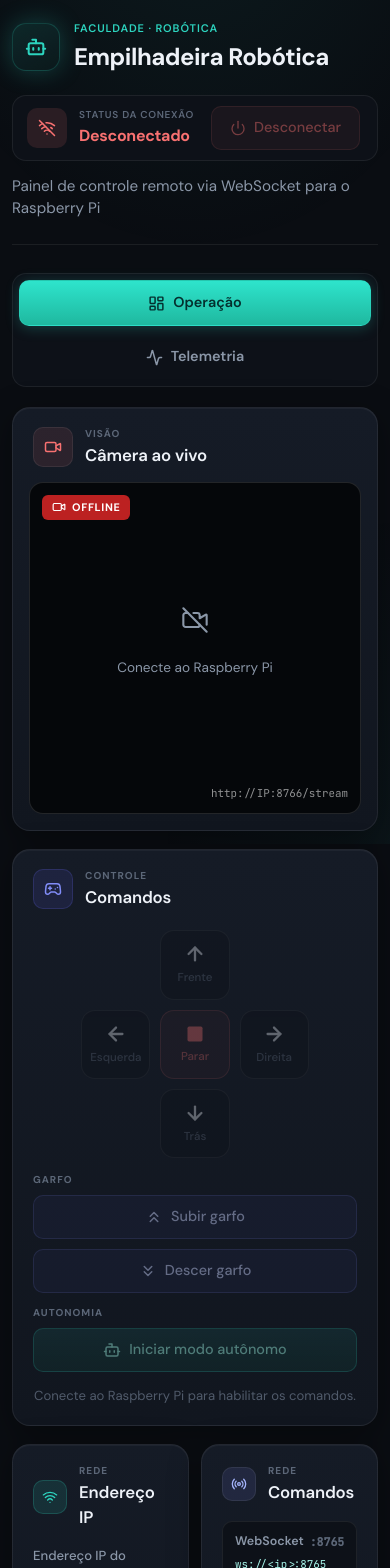
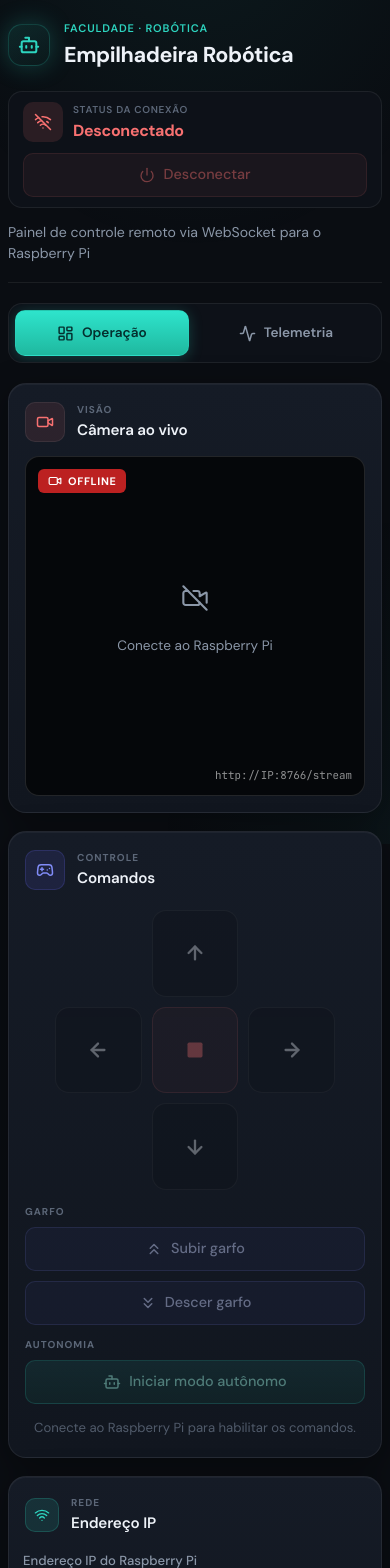
Before and after one commit to brenonevs/facprj-robotica, a React (Vite) app in the folder web-dashboard/: page / in a window 390 px wide. Shown: the top 1568 px of the page. Built offline with nearby package versions, Linux system fonts and the light colour scheme.

Commit message:
[feat] Enhance web dashboard with responsive design adjustments, improved logging ID generation, and WebSocket URL normalization

```diff
--- a/web-dashboard/src/App.jsx
+++ b/web-dashboard/src/App.jsx
@@ -13,6 +13,13 @@ import { OFFLINE_TELEMETRY, telemetryFromWebSocketMessage } from "./lib/telemetr
 import { createCommandMessage, createWebSocketUrl } from "./services/websocket.js";
 
 const savedIp = localStorage.getItem("raspberry_ip") ?? "";
+
+function createLogId() {
+  if (typeof crypto !== "undefined" && typeof crypto.randomUUID === "function") {
+    return crypto.randomUUID();
+  }
+  return `${Date.now().toString(36)}-${Math.random().toString(36).slice(2, 11)}`;
+}
 
 export function App() {
   const socketRef = useRef(null);
@@ -57,7 +64,7 @@ export function App() {
   const addLog = useCallback((message, variant = "neutral") => {
     setLogs((currentLogs) => [
       {
-        id: crypto.randomUUID(),
+        id: createLogId(),
         time: new Date().toLocaleTimeString(),
         message,
         variant,
@@ -173,14 +180,24 @@ export function App() {
       return;
     }
 
+    const syncQuery = window.matchMedia("(min-width: 1101px)");
+
     const updateHeight = () => {
+      if (!syncQuery.matches) {
+        setControlsPanelHeight(null);
+        return;
+      }
       setControlsPanelHeight(element.offsetHeight);
     };
 
     updateHeight();
     const observer = new ResizeObserver(updateHeight);
     observer.observe(element);
-    return () => observer.disconnect();
+    syncQuery.addEventListener("change", updateHeight);
+    return () => {
+      observer.disconnect();
+      syncQuery.removeEventListener("change", updateHeight);
+    };
   }, [activeTab, autonomousMode, isConnected, status]);
 
   const sendCommand = useCallback(
--- a/web-dashboard/src/services/websocket.js
+++ b/web-dashboard/src/services/websocket.js
@@ -1,8 +1,25 @@
 export const WEBSOCKET_PORT = 8765;
 export const CAMERA_STREAM_PORT = 8766;
 
+function normalizeHost(input) {
+  let host = input.trim();
+  host = host.replace(/^wss?:\/\//i, "");
+  host = host.replace(/^https?:\/\//i, "");
+  host = host.split("/")[0];
+  host = host.replace(/:\d+$/, "");
+  return host;
+}
+
+function isLocalHost(host) {
+  return host === "localhost" || /^\d{1,3}(\.\d{1,3}){3}$/.test(host);
+}
+
 export function createWebSocketUrl(ip) {
-  return `ws://${ip}:${WEBSOCKET_PORT}`;
+  const host = normalizeHost(ip);
+  if (isLocalHost(host)) {
+    return `ws://${host}:${WEBSOCKET_PORT}`;
+  }
+  return `wss://${host}`;
 }
 
 export function createCameraStreamUrl(ip) {
--- a/web-dashboard/src/styles.css
+++ b/web-dashboard/src/styles.css
@@ -67,7 +67,9 @@ input {
 .dashboard {
   width: min(1500px, calc(100% - 40px));
   margin: 0 auto;
-  padding: 28px 0 40px;
+  padding: 28px 0 max(40px, env(safe-area-inset-bottom));
+  padding-left: max(0px, env(safe-area-inset-left));
+  padding-right: max(0px, env(safe-area-inset-right));
 }
 
 .dashboard-header {
@@ -1924,86 +1926,18 @@ input {
   }
 }
 
-@media (max-width: 1024px) {
+@media (max-width: 1100px) {
   .dashboard-grid {
-    grid-template-columns: 1fr 1fr;
+    grid-template-columns: 1fr;
   }
 
   .dashboard-grid--operation {
-    grid-template-columns: minmax(300px, 1.05fr) minmax(260px, 0.95fr);
-    grid-template-rows: auto auto;
+    grid-template-columns: 1fr;
+    grid-template-rows: auto;
   }
 
   .dashboard-grid--operation > .card-camera,
   .dashboard-grid--operation > .operation-network-row {
-    height: auto;
-  }
-
-  .dashboard-grid--operation .card-console {
-    height: var(--operation-controls-height, auto);
-    max-height: var(--operation-controls-height, none);
-  }
-
-  .card-camera {
-    grid-column: 1;
-    grid-row: 1;
-  }
-
-  .operation-commands-slot {
-    grid-column: 1;
-    grid-row: 2;
-  }
-
-  .operation-network-row {
-    grid-column: 2;
-    grid-row: 1;
-  }
-
-  .card-console {
-    grid-column: 2;
-    grid-row: 2;
-  }
-
-  .telemetry-layout {
-    grid-template-columns: 1fr;
-  }
-
-  .telemetry-auto-strip {
-    grid-template-columns: 1fr;
-  }
-}
-
-@media (max-width: 720px) {
-  .dashboard {
-    width: calc(100% - 24px);
-    padding: 20px 0 32px;
-  }
-
-  .header-subtitle {
-    margin-left: 0;
-    margin-top: 14px;
-  }
-
-  .dashboard-grid {
-    grid-template-columns: 1fr;
-  }
-
-  .header-connection {
-    width: 100%;
-    justify-content: flex-start;
-  }
-
-  .dashboard-grid--operation {
-    grid-template-rows: auto;
-  }
-
-  .operation-network-row {
-    grid-template-columns: 1fr 1fr;
-    grid-template-rows: auto auto;
-    height: auto;
-  }
-
-  .operation-network-row > .card {
     height: auto;
   }
 
@@ -2016,22 +1950,145 @@ input {
     height: auto;
   }
 
+  .operation-network-row {
+    grid-template-columns: repeat(2, minmax(0, 1fr));
+    grid-template-rows: auto;
+    height: auto;
+  }
+
+  .operation-network-row > .card {
+    height: auto;
+  }
+
   .dashboard-grid--operation .card-console {
+    height: auto;
     max-height: none;
-  }
-
-  .dashboard-grid--operation .card-body--camera .camera-feed-frame {
+    min-height: 280px;
+  }
+
+  .dashboard-grid--operation .card-console .message-log,
+  .dashboard-grid--operation .card-console .console-empty {
+    min-height: 200px;
+  }
+
+  .telemetry-layout {
+    grid-template-columns: 1fr;
+  }
+
+  .telemetry-auto-strip {
+    grid-template-columns: 1fr;
+  }
+}
+
+@media (max-width: 768px) {
+  .dashboard-header-top {
+    flex-direction: column;
+    align-items: stretch;
+  }
+
+  .header-connection {
     width: 100%;
-    height: auto;
+    justify-content: space-between;
+  }
+
+  .btn-header-disconnect {
+    margin-left: auto;
+  }
+
+  .card-header--spread {
+    flex-wrap: wrap;
+    gap: 12px;
+    padding-inline: 16px;
+  }
+
+  .card-header--spread > .card-header {
+    flex: 1;
+    min-width: 0;
+  }
+
+  .telemetry-mode-pill {
+    margin: 0;
+    width: 100%;
+    text-align: center;
+  }
+
+  .card-header:not(.card-header--spread),
+  .card-body,
+  .latency-metrics {
+    padding-inline: 16px;
+  }
+
+  .card-header--compact {
+    padding-inline: 14px;
+  }
+
+  .card-body--network-tile {
+    padding-inline: 14px;
+  }
+
+  .telemetry-layout {
+    padding-inline: 16px;
+  }
+
+  .dashboard-grid--operation .card-console .message-log,
+  .dashboard-grid--operation .card-console .console-empty,
+  .message-log,
+  .console-empty {
+    margin-inline: 16px;
+  }
+}
+
+@media (max-width: 640px) {
+  .dashboard {
+    width: calc(100% - 24px);
+    padding-top: 20px;
+    padding-bottom: max(32px, env(safe-area-inset-bottom));
+  }
+
+  .header-subtitle {
+    margin-top: 14px;
+    font-size: 0.88rem;
+  }
+
+  .brand h1 {
+    font-size: 1.35rem;
+  }
+
+  .brand-icon {
+    width: 42px;
+    height: 42px;
   }
 
   .dashboard-tabs {
-    flex-direction: column;
+    flex-wrap: nowrap;
+    overflow-x: auto;
+    overscroll-behavior-x: contain;
+    -webkit-overflow-scrolling: touch;
+    scrollbar-width: none;
+  }
+
+  .dashboard-tabs::-webkit-scrollbar {
+    display: none;
   }
 
   .dashboard-tab {
+    flex: 1 0 auto;
     min-width: 0;
-    width: 100%;
+    width: auto;
+    padding-inline: 14px;
+    font-size: 0.85rem;
+  }
+
+  .operation-network-row {
+    grid-template-columns: 1fr;
+  }
+
+  .network-tile-metrics {
+    grid-template-columns: 1fr;
+  }
+
+  .telemetry-temps {
+    grid-template-columns: 1fr;
   }
 
   .telemetry-pose-bar {
@@ -2041,7 +2098,7 @@ input {
   .telemetry-pose-cell {
     border-right: none;
     border-bottom: 1px solid rgba(255, 255, 255, 0.06);
-    padding: 14px 14px 16px;
+    padding: 14px;
   }
 
   .telemetry-pose-cell:last-child {
@@ -2058,7 +2115,9 @@ input {
   }
 
   .dpad {
+    width: min(280px, 100%);
     max-width: 100%;
+    margin-inline: auto;
   }
 
   .extra-controls-grid {
@@ -2068,6 +2127,7 @@ input {
   .log-entry {
     grid-template-columns: 1fr;
     gap: 6px;
+    padding-inline: 12px;
   }
 
   .log-meta {
@@ -2075,4 +2135,51 @@ input {
     align-items: center;
     gap: 8px;
   }
-}
+
+  .header-connection {
+    flex-wrap: wrap;
+    gap: 10px;
+  }
+
+  .header-connection-text {
+    flex: 1;
+    min-width: 0;
+  }
+
+  .btn-header-disconnect {
+    width: 100%;
+    margin-left: 0;
+  }
+}
+
+@media (max-width: 400px) {
+  .dashboard {
+    width: calc(100% - 16px);
+  }
+
+  .dashboard-header {
+    margin-bottom: 20px;
+    padding-bottom: 18px;
+  }
+
+  .card-header h2 {
+    font-size: 0.95rem;
+  }
+
+  .dpad-btn {
+    font-size: 0.65rem;
+  }
+
+  .dpad-btn span {
+    display: none;
+  }
+
+  .telemetry-metric--card {
+    min-height: 96px;
+    padding: 14px 12px 16px;
+  }
+
+  .telemetry-metric--card .telemetry-metric-value {
+    font-size: 1.05rem;
+  }
+}
--- a/web-dashboard/vite.config.js
+++ b/web-dashboard/vite.config.js
@@ -3,4 +3,7 @@ import { defineConfig } from "vite";
 
 export default defineConfig({
   plugins: [react()],
+  server: {
+    allowedHosts: [".trycloudflare.com", ".ngrok-free.app"],
+  },
 });
```
